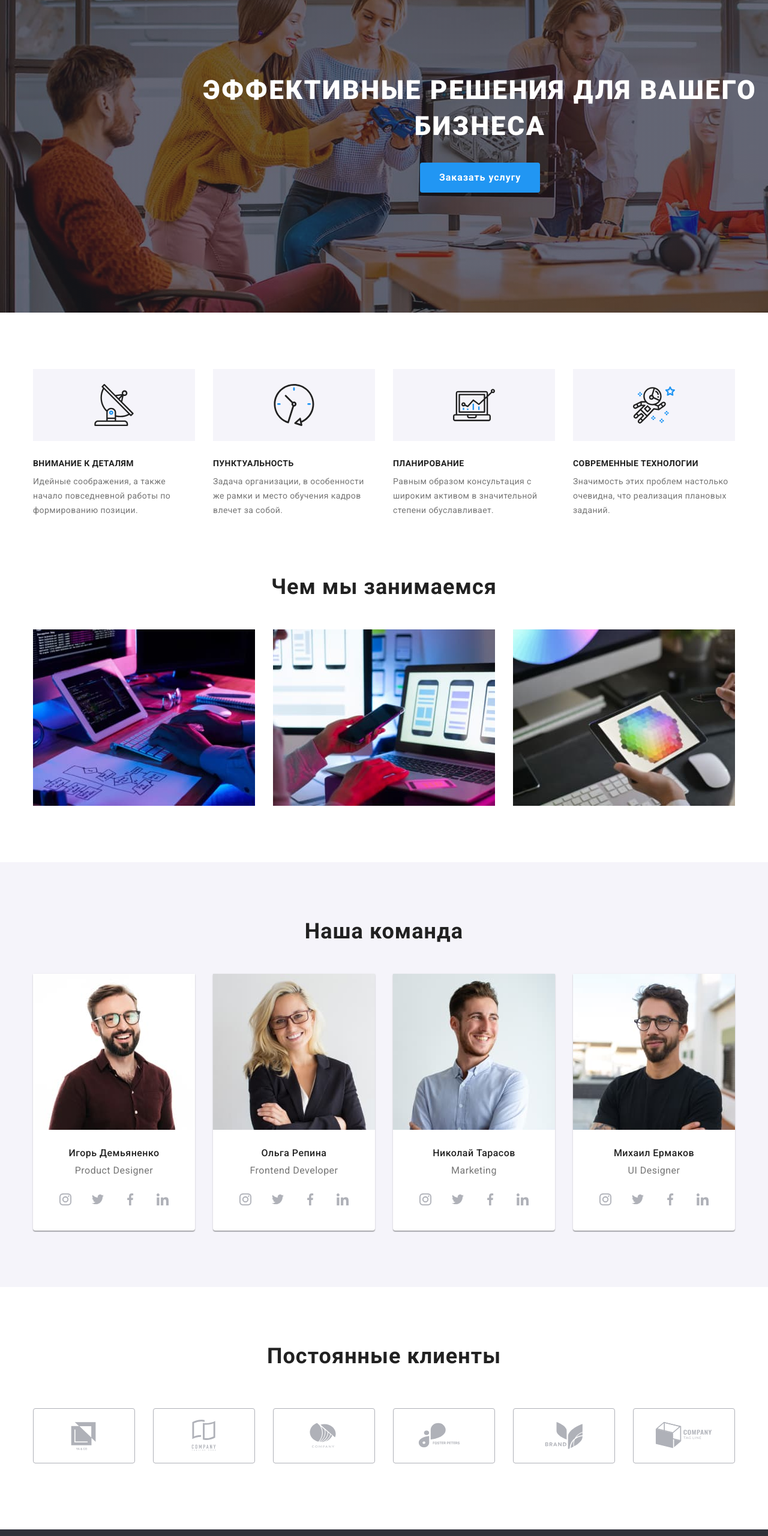
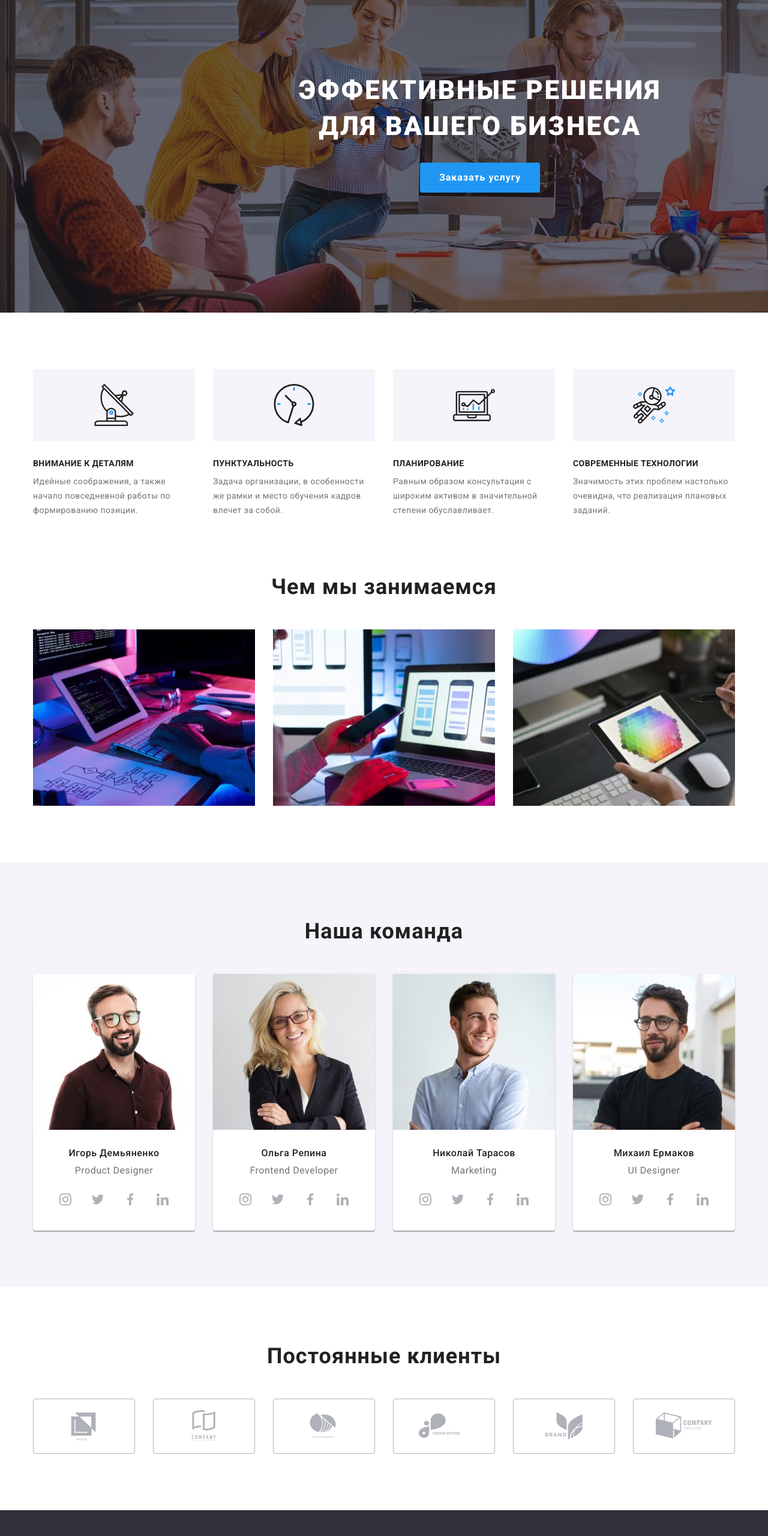
Before and after one commit to AndreyMikhalev/goit-markup-hw-04, a plain HTML site: page index.html in a window 1280 px wide. Shown: the part 160-2720 px from the top of the page at 60% size. Drawn offline with nearby package versions, Linux system fonts and the light colour scheme.

Commit message:
fix mistakes

```diff
--- a/css/styles.css
+++ b/css/styles.css
@@ -166,9 +166,10 @@ address {
   padding-top: 0px;
 }
 .hero-title {
+  width: 696px;
+  margin-left: auto;
+  margin-right: auto;
   margin-bottom: 30px;
-  margin-left: 252px;
-  margin-right: 252px;
   font-weight: 900;
   font-size: 44px;
   line-height: 1.36;
@@ -323,6 +324,9 @@ address {
   display: flex;
   justify-content: space-between;
 }
+.loyal-title {
+  margin-bottom: 50px;
+}
 .loyal-item {
   box-sizing: border-box;
 }
@@ -332,7 +336,6 @@ address {
   justify-content: center;
   width: 170px;
   height: 92px;
-  margin: 16px 0px;
   border: 1px solid var(--loyal-color);
   border-radius: 4px;
   fill: var(--loyal-color);
@@ -408,8 +411,6 @@ address {
 .ft-social-link:focus {
   background-color: var(--accent-color);
 }
-.ft-social-icon {
-}
 
 /*==========================================*/
 /*※※※※※※  P O R T F O L I O  ※※※※※※*/
```
